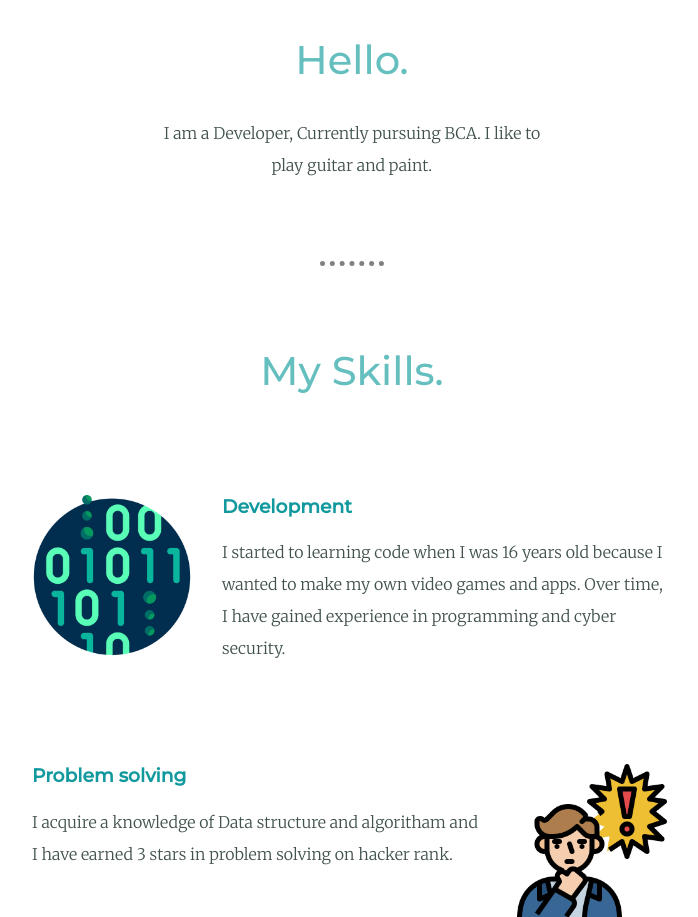
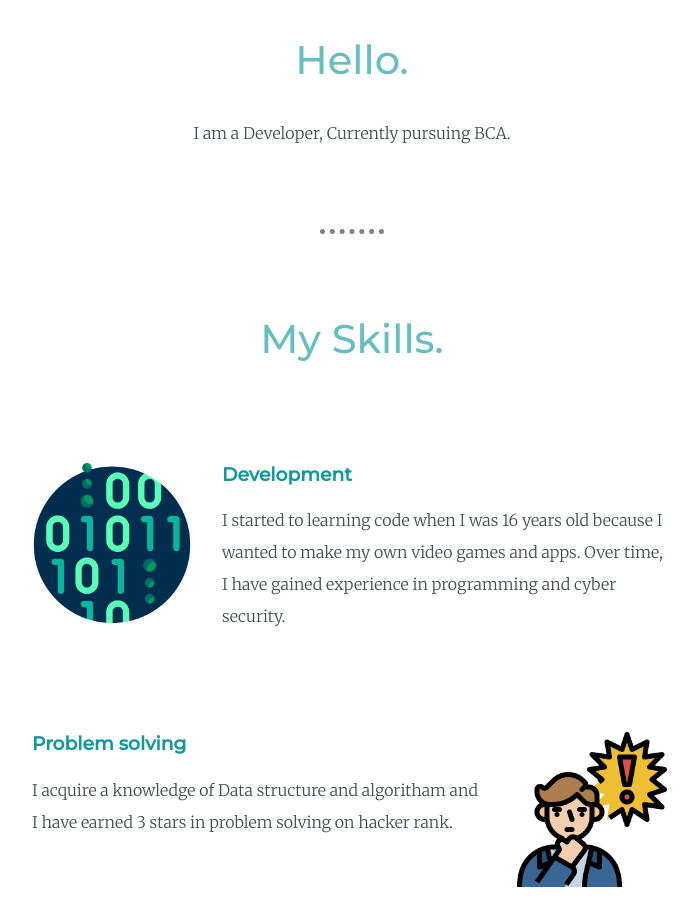
Before and after one commit to vmvansh27/Mypersonalsite, a plain HTML site: page index.html in a window 1280 px wide. Shown: the part 1052-1969 px from the top of the page, without its empty margins (288-986 px from the left). Drawn offline with Linux system fonts and the light colour scheme.

Commit message:
Update index.html

```diff
--- a/index.html
+++ b/index.html
@@ -24,7 +24,7 @@
   <div class="profile">
     <img src="images/vansh.png" class="vanshProfile" alt="Vansh's picture">
     <h2>Hello.</h2>
-    <p class="intro">I am a Developer, Currently pursuing BCA. I like to play guitar and paint.</p>
+    <p class="intro">I am a Developer, Currently pursuing BCA.</p>
   </div>
   <hr>
   <div class="skills">
```
